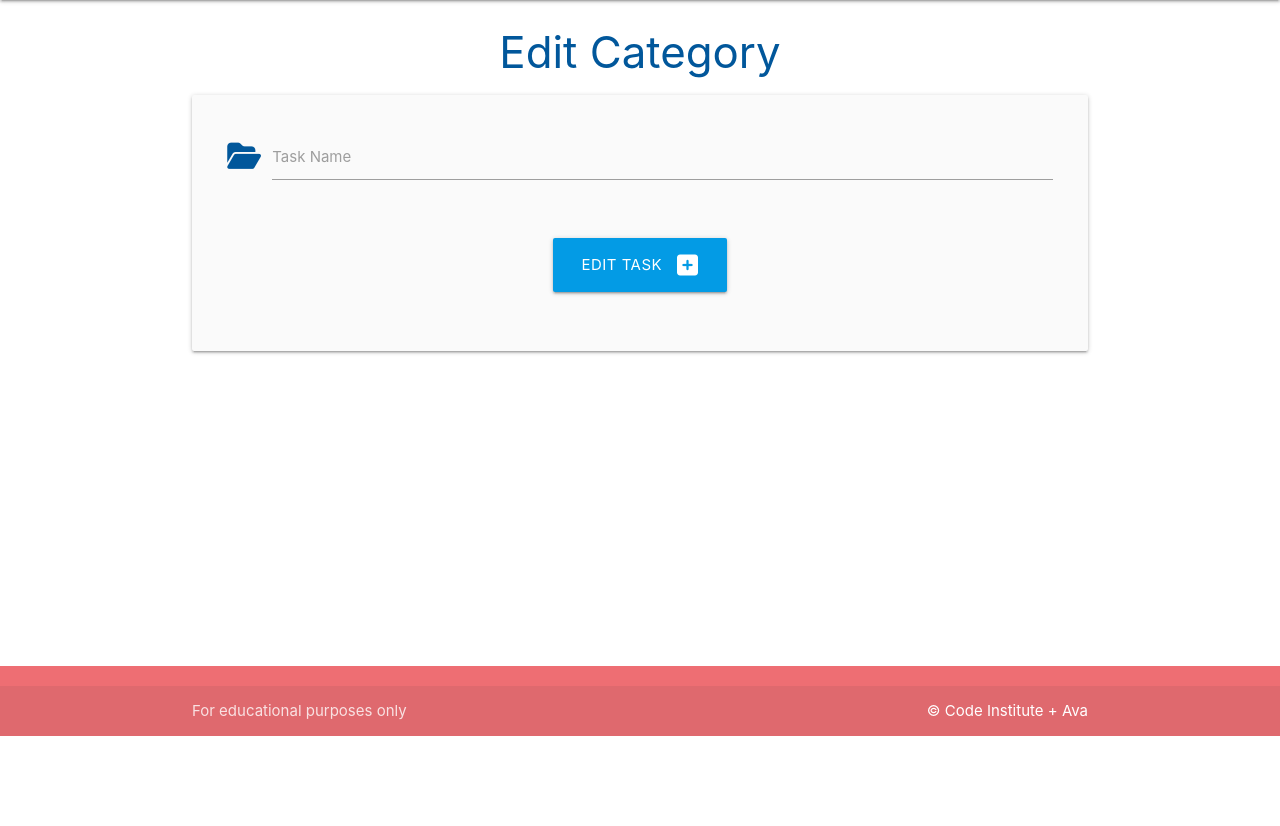
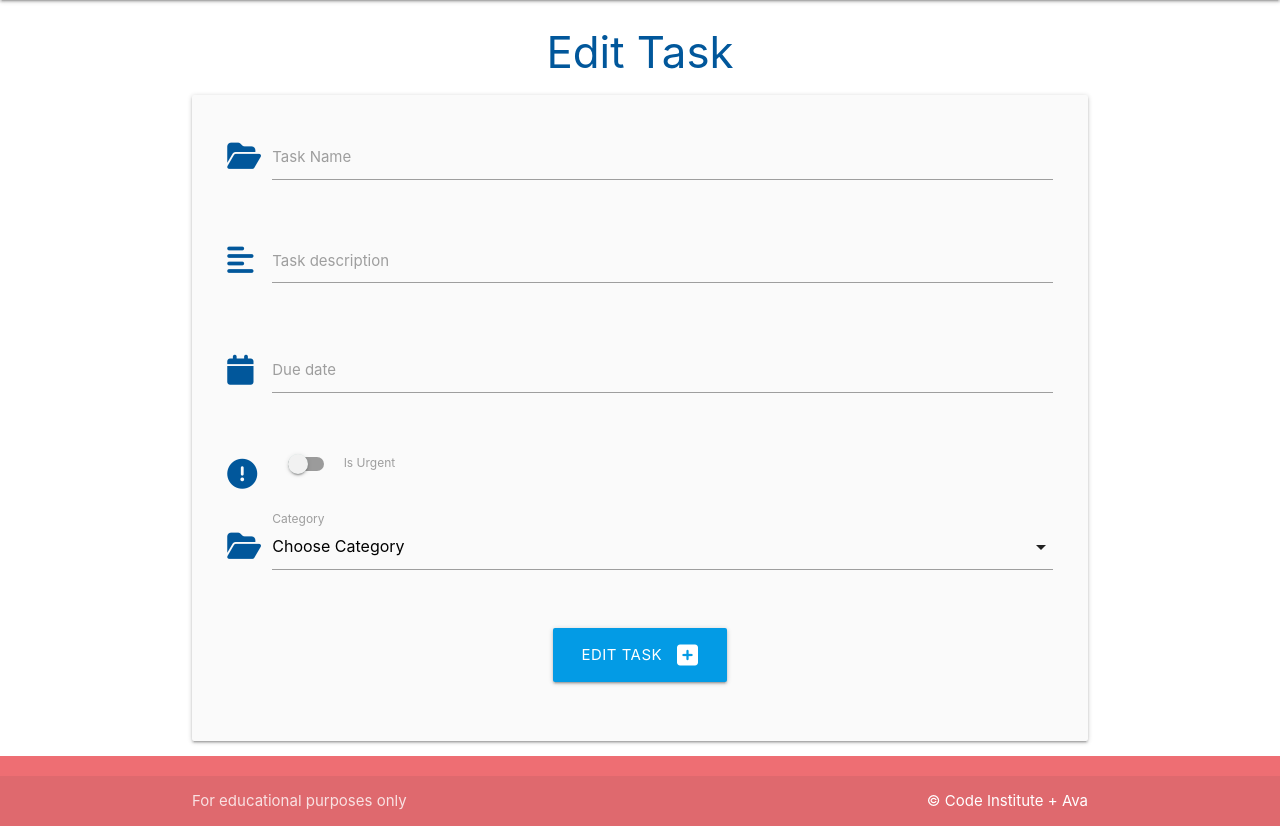
Before and after one commit to avabellaw/flask-sqlalchemy-task-manager_walkthrough, a Flask app: template taskmanager/templates/edit_task.html in a window 1280 px wide. Shown: the part 64-890 px from the top of the page. Before the commit the page ends 800 px from the top, so only its background shows below. Run offline with Flask 3, Linux system fonts and the light colour scheme; the template is opened without the code that fills it, so the values that code supplies are empty.

Commit message:
Add functionality to edit task

```diff
--- a/taskmanager/templates/edit_task.html
+++ b/taskmanager/templates/edit_task.html
@@ -1,7 +1,7 @@
 {% extends "base.html" %}
 {% block content %}
 
-<h3 class="light-blue-text text-darken-4 center-align">Edit Category</h3>
+<h3 class="light-blue-text text-darken-4 center-align">Edit Task</h3>
 
 <div class="row card-panel grey lighten-5">
     <form class="col s12" method="POST" action="{{ url_for('edit_task', task_id=task.id) }}">
@@ -10,6 +10,63 @@
                 <i class="fas fa-folder-open prefix light-blue-text text-darken-4"></i>
                 <input value="{{ task.task_name }}" name="task_name" id="task_name" minlength="3" maxlength="25" type="text" class="validate">
                 <label for="category_name">Task Name</label>
+            </div>
+        </div>
+
+        <!-- Task description -->
+        <div class="row">
+            <div class="input-field col s12">
+                <i class="fas fa-align-left prefix light-blue-text text-darken-4"></i>
+                <textarea name="task_desc" id="task_desc" minlength="5" maxlength="200" type="text"
+                    class="validate materialize-textarea" required>{{- task.task_desc -}}</textarea>
+                <label for="task_desc">Task description</label>
+            </div>
+        </div>
+
+        <!-- Due date -->
+        <div class="row">
+            <div class="input-field col s12">
+                <i class="fas fa-calendar prefix light-blue-text text-darken-4"></i>
+                <input value="{{ task.due_date.strftime('%d %B, %Y') }}" name="due_date" id="due_date" type="text" class="validate datepicker" required>
+                <label for="due_date">Due date</label>
+            </div>
+        </div>
+
+        <!-- is_urgent -->
+        <div class="row">
+            <div class="input-field col s12">
+                <!-- Switch -->
+                <div class="switch">
+                    <i class="fas fa-exclamation-circle prefix light-blue-text text-darken-4"></i>
+                    <label for="is_urgent">
+                        {% if task.is_urgent %}
+                        <input id="is_urgent" name="is_urgent" type="checkbox" checked>
+                        {% else %}
+                        <input id="is_urgent" name="is_urgent" type="checkbox">
+                        {% endif %}
+                        <span class="lever"></span>
+                        Is Urgent
+                    </label>
+                </div>
+            </div>
+        </div>
+
+        <!-- Category ID -->
+        <div class="row">
+            <div class="input-field col s12">
+                <i class="fas fa-folder-open prefix light-blue-text text-darken-4"></i>
+                <select name="category_name" id="category_name" class="validate" required>
+                    <option value="" disabled>Choose Category</option>
+
+                    {% for category in categories %}
+                        {% if category.id == task.category_id%}
+                            <option value="{{ category.id }}" selected>{{ category.category_name }}</option>
+                        {% else %}
+                            <option value="{{ category.id }}">{{ category.category_name }}</option>
+                        {% endif %}
+                    {% endfor %}
+                </select>
+                <label for="category_name">Category</label>
             </div>
         </div>
 
```
Also changed, not shown: taskmanager/routes.py (+6 -1 lines).
